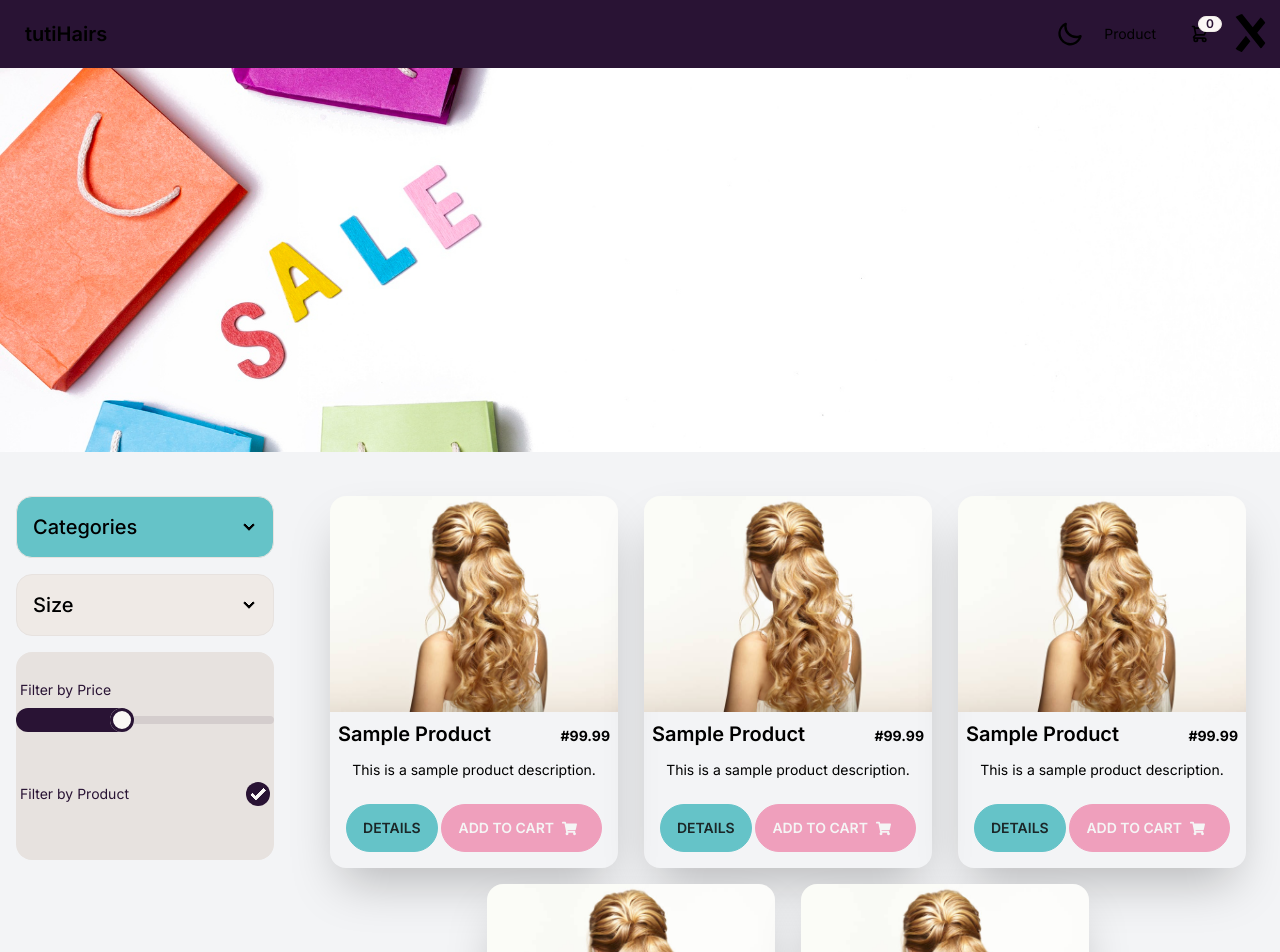
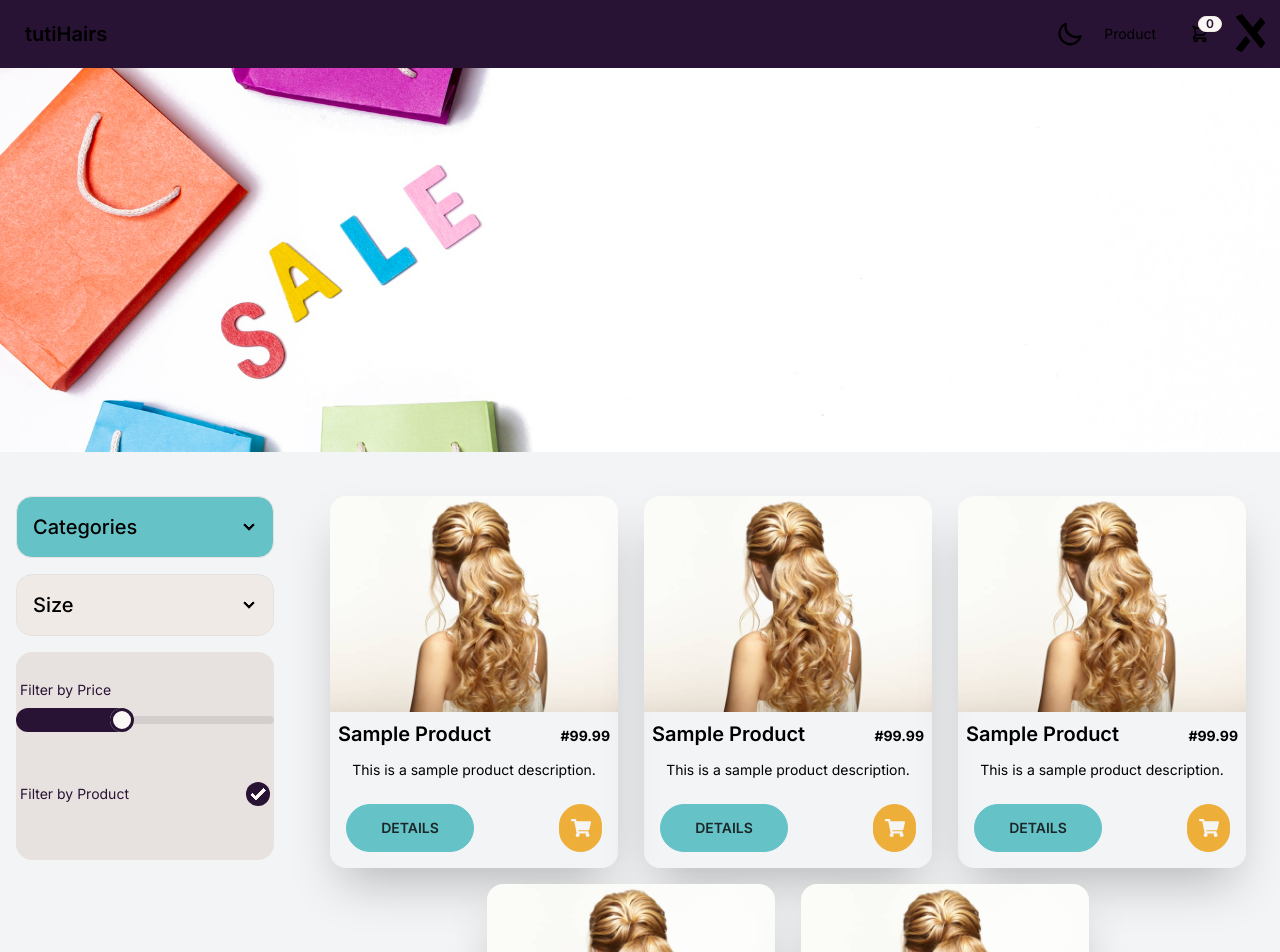
Before and after one commit to lokytech5/tuti-app, a Next.js app: page /product in a window 1280 px wide. Shown: the top 952 px of the page. Built offline with nearby package versions, Linux system fonts and the light colour scheme.

Commit message:
Added react-query package and update product card

```diff
--- a/app/components/ProductCard.tsx
+++ b/app/components/ProductCard.tsx
@@ -27,14 +27,14 @@ const ProductCard = (product: ProductCardProps) => {
                 <p className="text-sm">{product.description}</p>
             </div>
 
-            <div className="flex justify-center items-center p-4">
+            <div className="flex justify-center items-center p-4 space-x-4 w-full">
                 {product.showDetailsButton ? (
                     <div className="flex justify-between items-center w-full">
-                        <button className="btn btn-primary">Details</button>
+                        <button className="btn btn-primary w-1/2">Details</button>
                         {product.showAddToCartButton &&
-                            <button className="btn btn-secondary text-neutral-100 hover:bg-red-500 transition-colors duration-300">
-                                Add to cart
-                                <FaShoppingCart className="mr-2" size={15} />
+                            <button className="btn btn-accent rounded-full w-1/6 text-neutral-100 hover:bg-red-500 transition-colors duration-300 p-2 group">
+
+                                <FaShoppingCart className="group-hover:text-white"  size={20} />
                             </button>
                         }
                     </div>
--- a/package.json
+++ b/package.json
@@ -22,6 +22,7 @@
     "react": "18.2.0",
     "react-dom": "18.2.0",
     "react-icons": "^4.11.0",
+    "react-query": "^3.39.3",
     "tailwindcss": "3.3.3",
     "typescript": "5.2.2"
   },
```
Also changed, not shown: 1 other file (tests, documents, lock files or other folders).
